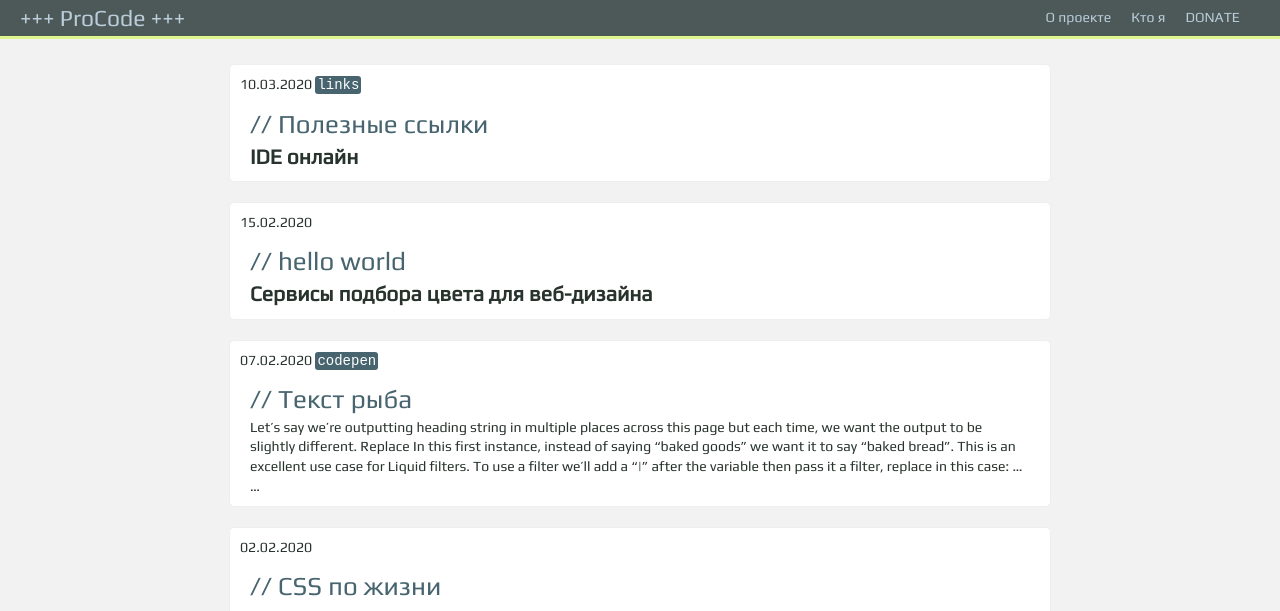
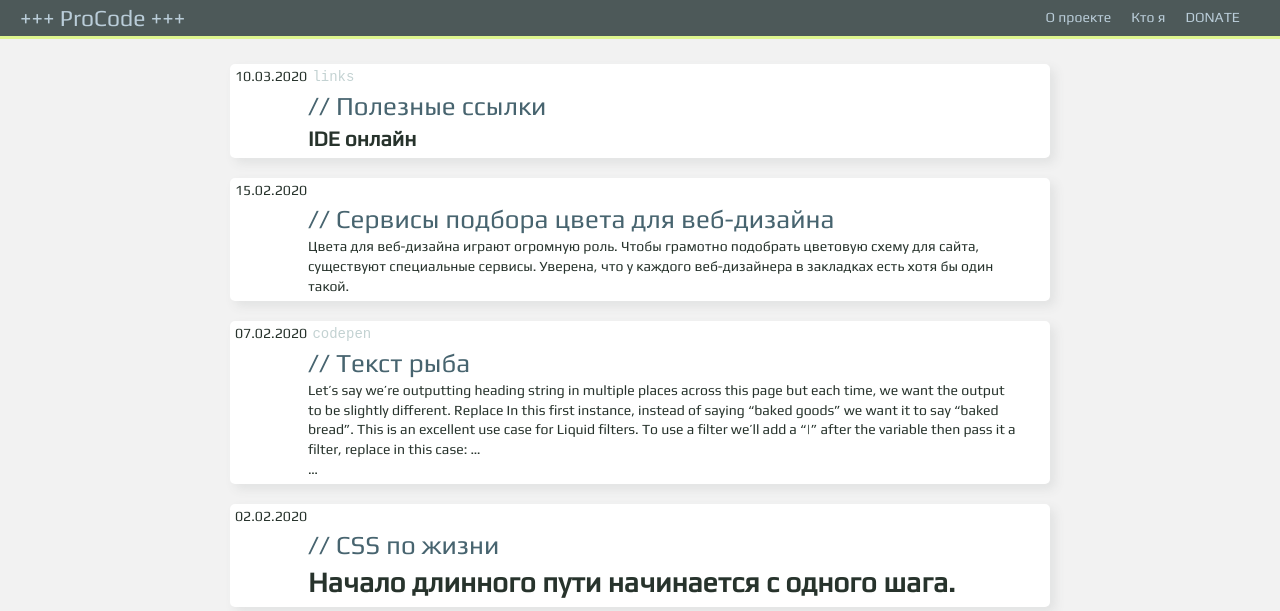
Before and after one commit to ercua/ProCode.github.io, a Jekyll site: the page built from index.md, in a window 1280 px wide and 1400 px high. Shown: the top 611 px of the window. Built offline with Jekyll 4.4.1, drawn with Linux system fonts in a browser that asks for light colours.

Commit message:
links color

```diff
--- a/_posts/2020-02-15-hello-world.md
+++ b/_posts/2020-02-15-hello-world.md
@@ -1,12 +1,10 @@
 ---
 layout: post
-title:  "hello world"
+title:  "Сервисы подбора цвета для веб-дизайна"
 date:   2020-02-15 01:04:13 +0000
 description:
 author: ProProfit
 ---
-
-## Сервисы подбора цвета для веб-дизайна
 
 
 Цвета для веб-дизайна играют огромную роль. Чтобы грамотно подобрать цветовую схему для сайта, существуют специальные сервисы. Уверена, что у каждого веб-дизайнера в закладках есть хотя бы один такой.
--- a/assets/css/main.sass
+++ b/assets/css/main.sass
@@ -70,9 +70,10 @@ a
 	margin-right: auto
 	margin-top: 20px
 	border-radius: 5px
-	border: 1px solid #eee
+	// border: 1px solid #eee
+	box-shadow: 5px 5px 11px rgba(77,89,89, .1)
 	&_content
-		padding: 10px 20px
+		padding: 0px 30px 5px 78px
 	&_data
 		display: block
 		font-style: 14px
@@ -80,6 +81,12 @@ a
 	&_content
 		img
 			width: 100%
+
+.post-content
+	a
+		&:hover
+			color: #ffffff
+			background: #47646f
 // POST TITLE
 
 .post-link
@@ -90,7 +97,7 @@ a
 		color: #786fa6
 
 .post-item__data
-	padding: 10px 0 0 10px
+	padding: 3px 0 0 5px
 // PAGES
 
 .post, .page
@@ -147,7 +154,8 @@ a
 	color: #E6567A
 
 .highligher-rouge
-	color: #ffffff
-	background-color: #47646f
-	border-radius: 3px
+	color: #c3d2d2
 	padding: 1px 2px
+	&:hover
+		color: #1e383c
+		text-decoration: underline #DFF68F
```
Also changed, not shown: _posts/2020-03-10-poleznyye_ssylki.md (+8 -0 lines).
